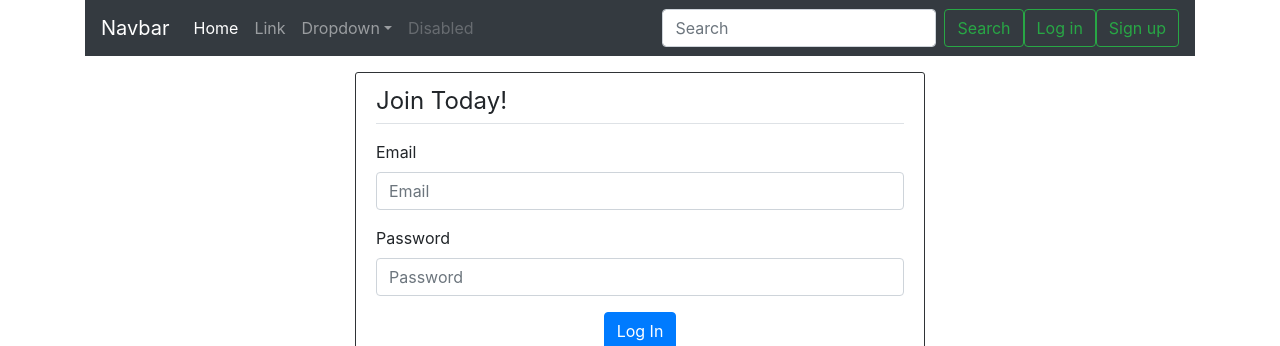
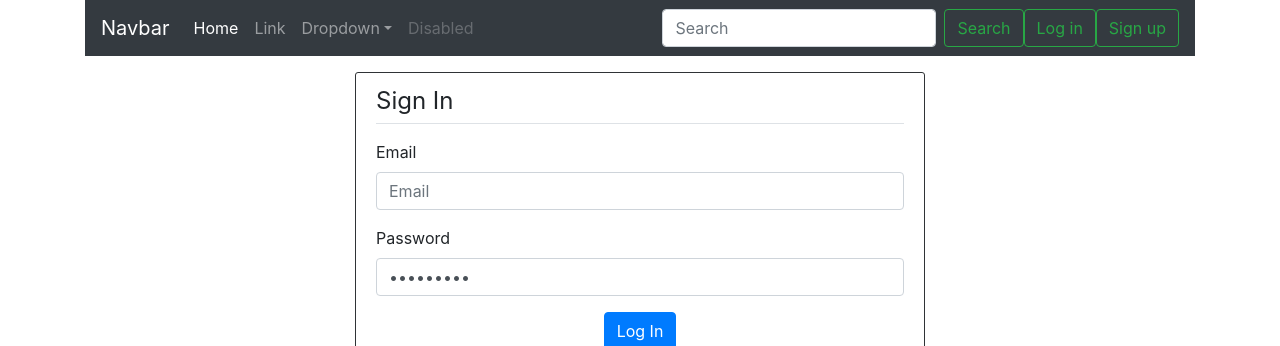
Before and after one commit to kkornel/typee, a React (Create React App) app in the folder frontend/: page /login in a window 1280 px wide. Shown: the top 346 px of the page. Built offline with nearby package versions, Linux system fonts and the light colour scheme; what password-validator would draw is missing.

Commit message:
Changed LoginForm from redux-form to state controlled form.

```diff
--- a/frontend/src/components/auth/LoginForm.js
+++ b/frontend/src/components/auth/LoginForm.js
@@ -1,32 +1,106 @@
 import React, { Component } from 'react';
-import { Field, reduxForm } from 'redux-form';
-import validator from 'validator';
+import { connect } from 'react-redux';
 
 class LoginForm extends Component {
-  onSubmit = (formValues) => {
+  state = {
+    email: { value: '', error: '', touched: false },
+    password: { value: '', error: null, touched: false },
+  };
+
+  onSubmit = (event) => {
+    event.preventDefault();
+
+    const formValues = {
+      email: this.state.email.value,
+      password: this.state.password.value,
+    };
+
     this.props.onSubmit(formValues);
   };
 
-  renderError(touched, error) {
-    if (touched && error) {
-      return <div className="invalid-feedback">{error}</div>;
-    }
+  handleBlur(name) {
+    this.setState({ [name]: { ...this.state[name], touched: true } });
   }
 
-  renderField = ({ input, label, type, meta: { touched, error } }) => {
-    const className = `form-control ${touched && error ? 'is-invalid' : ''}`;
+  validateForm = () => {
+    const { email, password } = this.state;
+
+    const errors = {};
+
+    if (!email.value) {
+      errors.email = 'Required!';
+    }
+
+    if (!password.value) {
+      password.value = 'Required!';
+    }
+
+    return errors;
+  };
+
+  renderError = (error) => {
+    if (error) {
+      // Rendering client-side error, like 'Required'
+      return <div className="invalid-feedback">{error}</div>;
+    } else if (this.props.auth.error) {
+      const { field, value, message } = this.props.auth.error.details;
+
+      if (this.state[field].value !== value) {
+        return;
+      }
+
+      if (field === 'email') {
+        return <div className="invalid-feedback">{message}</div>;
+      }
+
+      // TODO Test and delete later, probably.
+      // Should never appear. Need testing  with different data.
+      return (
+        <div className="invalid-feedback">{this.props.auth.error.message}</div>
+      );
+    }
+  };
+
+  renderField = (name, label, type) => {
+    const errors = this.validateForm();
+
+    const shouldMarkError = (field) => {
+      // If client-side validation returned error for field
+      let hasError = errors[field];
+      // Was touched?
+      const touched = this.state[field].touched;
+
+      // If there is a server-side error, but client-side is fine
+      if (this.props.auth.error && !hasError) {
+        hasError = this.props.auth.error.details.field === field;
+      }
+
+      return hasError && touched;
+    };
+
+    const className = `form-control ${
+      shouldMarkError(name) ? 'is-invalid' : ''
+    }`;
 
     return (
       <div className="form-group">
         <label>{label}</label>
         <div>
           <input
-            {...input}
+            name={name}
             placeholder={label}
             type={type}
             className={className}
+            value={this.state[name].value}
+            onBlur={() => this.handleBlur(name)}
+            onChange={(e) =>
+              this.setState({
+                ...this.state,
+                [name]: { value: e.target.value },
+              })
+            }
           />
-          {this.renderError(touched, error)}
+          {this.renderError(errors[name])}
         </div>
       </div>
     );
@@ -34,21 +108,11 @@ class LoginForm extends Component {
 
   render() {
     return (
-      <form onSubmit={this.props.handleSubmit(this.onSubmit)}>
+      <form onSubmit={this.onSubmit}>
         <fieldset className="form-group mb-1">
-          <legend className="border-bottom mb-3 pb-1">Join Today!</legend>
-          <Field
-            type="email"
-            name="email"
-            component={this.renderField}
-            label="Email"
-          />
-          <Field
-            type="password"
-            name="password"
-            component={this.renderField}
-            label="Password"
-          />
+          <legend className="border-bottom mb-3 pb-1">Sign In</legend>
+          {this.renderField('email', 'Email', 'email')}
+          {this.renderField('password', 'Password', 'password')}
           <div className="row justify-content-center">
             <button type="submit" className="btn btn-primary">
               Log In
@@ -60,23 +124,10 @@ class LoginForm extends Component {
   }
 }
 
-const validate = (formValues) => {
-  const errors = {};
-
-  if (!formValues.email) {
-    errors.email = 'Required';
-  } else if (!validator.isEmail(formValues.email)) {
-    errors.email = 'Invalid email';
-  }
-
-  if (!formValues.password) {
-    errors.password = 'Required';
-  }
-
-  return errors;
+const mapStateToProps = (state) => {
+  return {
+    auth: state.auth,
+  };
 };
 
-export default reduxForm({
-  form: 'loginForm',
-  validate,
-})(LoginForm);
+export default connect(mapStateToProps)(LoginForm);
--- a/frontend/src/components/auth/RegisterForm.js
+++ b/frontend/src/components/auth/RegisterForm.js
@@ -72,20 +72,14 @@ class RegisterForm extends Component {
       return <div className="invalid-feedback">{error}</div>;
     } else if (this.props.auth.error) {
       // Rendering server side error, like 'Email already in use' (duplicate key error)
-
-      console.log('czy tu dochodzi', this.props.auth.error.details);
       const { field, value } = this.props.auth.error.details;
-      console.log('czy tu dochodzi', field, value);
 
       // If the value in input changed (is different than server error value) return.
       // There were a bug, where after submitting form, the error was received and even,
       // after changing value in form and RE-submitting FOR THE TIME error message didn't disappear.
       if (this.state[field].value !== value) {
-        console.log('asdas');
         return;
       }
-
-      console.log('field', field);
 
       if (field === 'email') {
         return (
@@ -154,7 +148,7 @@ class RegisterForm extends Component {
     return (
       <form onSubmit={this.onSubmit}>
         <fieldset className="form-group mb-1">
-          <legend className="border-bottom mb-3 pb-1">Join Today!</legend>
+          <legend className="border-bottom mb-3 pb-1">Sign Up</legend>
           {this.renderField('email', 'Email', 'email')}
           {this.renderField('username', 'Username', 'text')}
           {this.renderField('password1', 'Password', 'password')}
```
Also changed, not shown: 1 other file (tests, documents, lock files or other folders).
